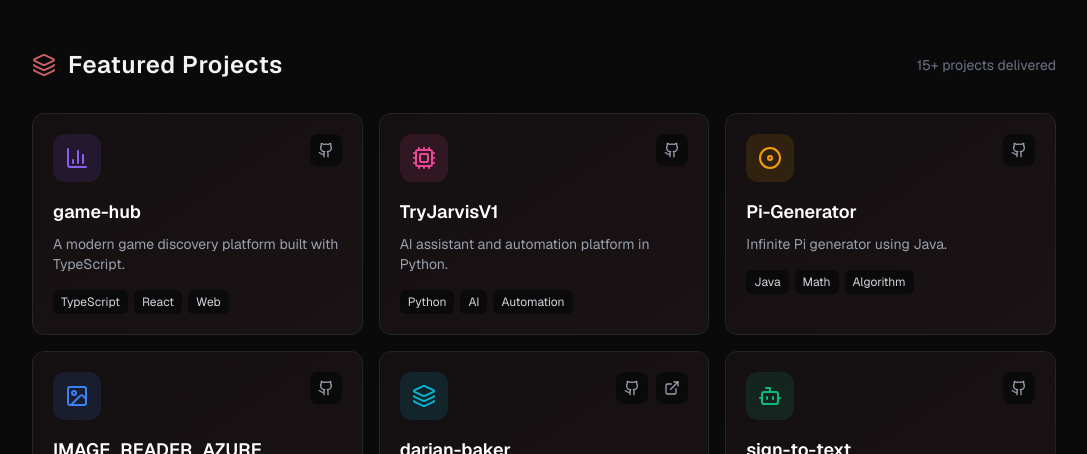
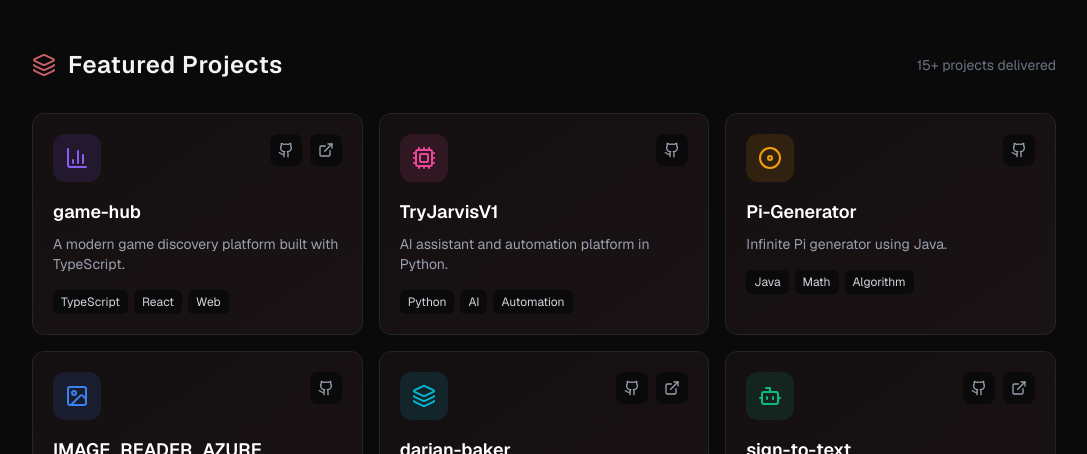
Before and after one commit to ShadowOfHumanity/darian-baker, a Next.js app: page / in a window 1280 px wide. Shown: the part 2960-3414 px from the top of the page, without its empty margins (96-1183 px from the left). Built offline with nearby package versions, Linux system fonts and the light colour scheme.

Commit message:
feat: update live URLs for game-hub and sign-to-text projects in ProjectsSection

```diff
--- a/app/components/ProjectsSection.tsx
+++ b/app/components/ProjectsSection.tsx
@@ -32,7 +32,7 @@ const projects: Project[] = [
     icon: BarChart3,
     color: "#8B5CF6",
     githubUrl: "https://github.com/ShadowOfHumanity/game-hub",
-    liveUrl: undefined
+    liveUrl: "https://game-hub-rho-lyart.vercel.app"
   },
   {
     id: 2,
@@ -88,7 +88,7 @@ const projects: Project[] = [
     icon: Bot,
     color: "#10B981",
     githubUrl: "https://github.com/ShadowOfHumanity/sign-to-text",
-    liveUrl: undefined
+    liveUrl: "https://sign-to-text-ten.vercel.app"
   }
 ]
 
```
